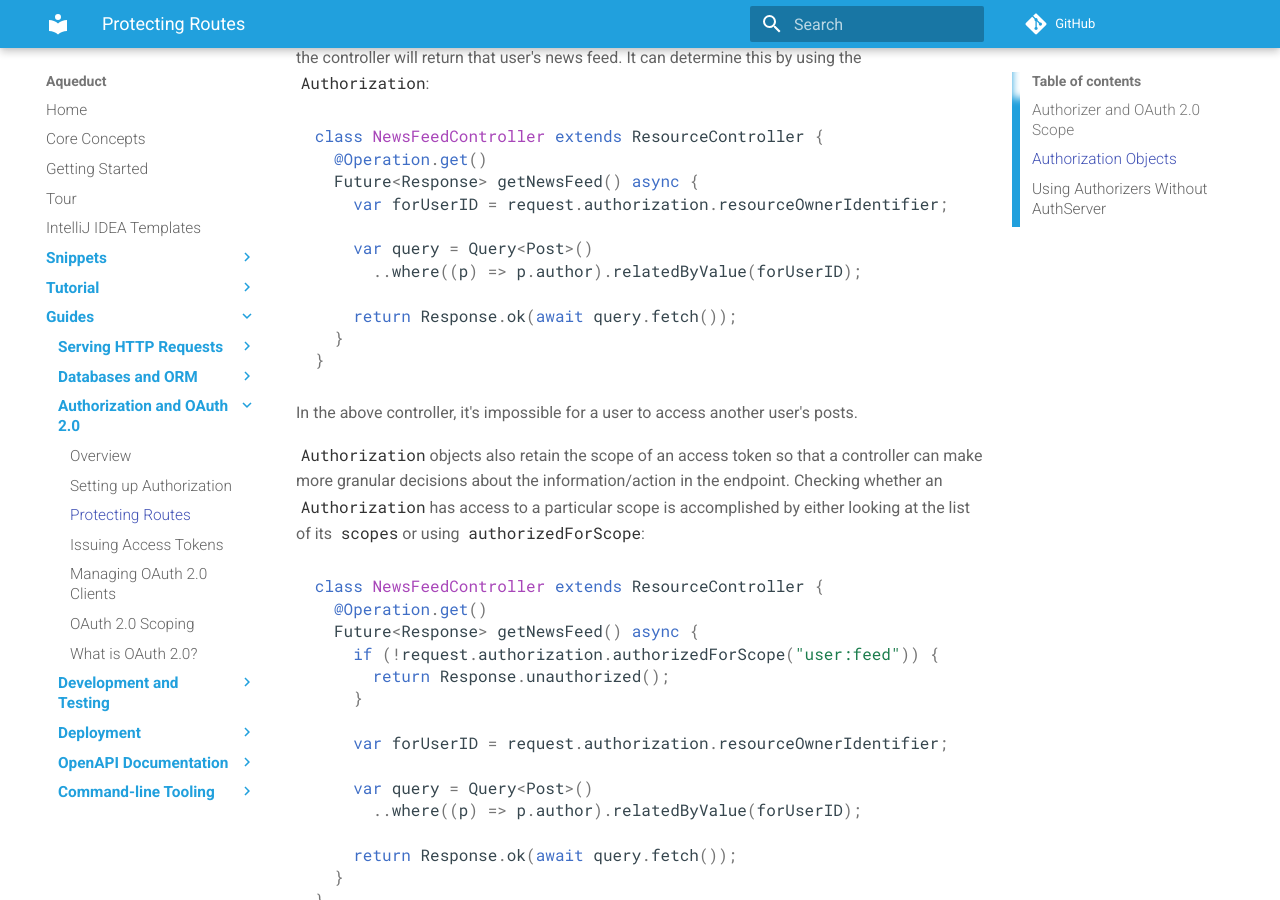
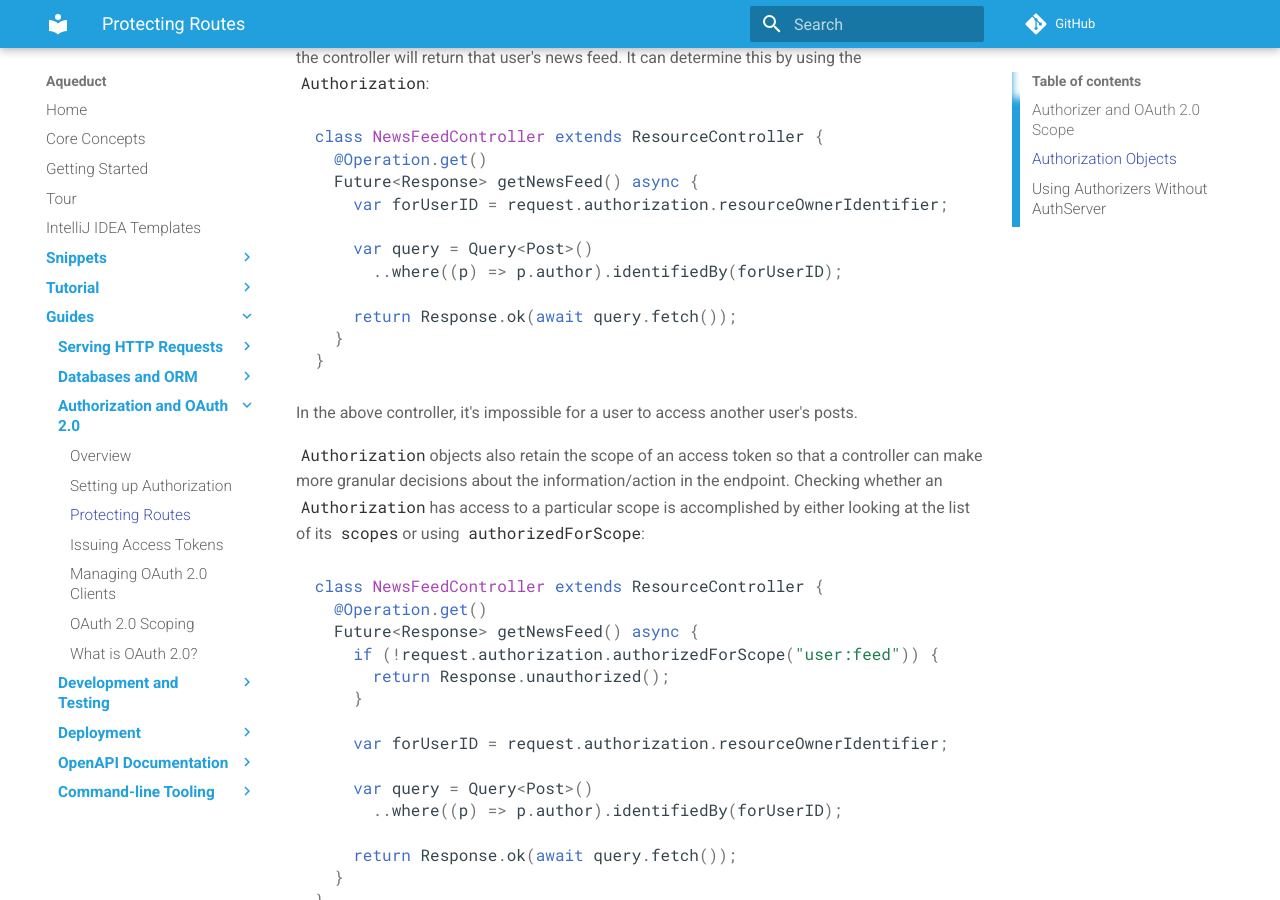
Before and after one commit to stablekernel/aqueduct, an MkDocs documentation site: the page built from source/docs/auth/authorizer.md, in a window 1280 px wide and 900 px high, scrolled down 2094 px. Built offline with MkDocs 1.6.1 and Material for MkDocs 9.7.7, drawn with Linux system fonts in a browser that asks for light colours; comment, search, counter and statistics services are not loaded; old or Windows-style settings are respelled for this version of MkDocs.

Commit message:
rename relatedByvalue

```diff
--- a/source/docs/auth/authorizer.md
+++ b/source/docs/auth/authorizer.md
@@ -68,7 +68,7 @@ class NewsFeedController extends ResourceController {
     var forUserID = request.authorization.resourceOwnerIdentifier;
 
     var query = Query<Post>()
-      ..where((p) => p.author).relatedByValue(forUserID);
+      ..where((p) => p.author).identifiedBy(forUserID);
 
     return Response.ok(await query.fetch());
   }
@@ -90,7 +90,7 @@ class NewsFeedController extends ResourceController {
     var forUserID = request.authorization.resourceOwnerIdentifier;
 
     var query = Query<Post>()
-      ..where((p) => p.author).relatedByValue(forUserID);
+      ..where((p) => p.author).identifiedBy(forUserID);
 
     return Response.ok(await query.fetch());
   }
```
